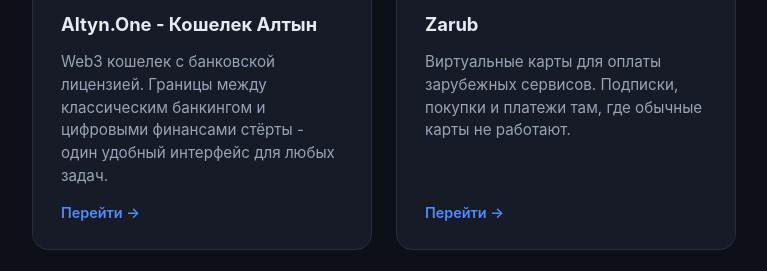
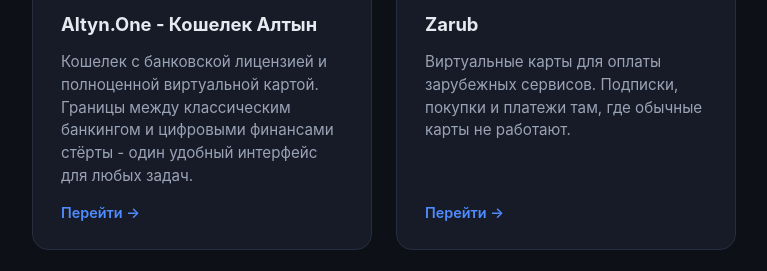
Before and after one commit to AgnimaGocran/cards-sky-server, a plain HTML site: page index.html in a window 1280 px wide. Shown: the part 204-475 px from the top of the page, without its empty margins (256-1023 px from the left). Drawn offline with Linux system fonts and the light colour scheme.

Commit message:
Kimi tile, short dashes, altyn wording

```diff
--- a/index.html
+++ b/index.html
@@ -65,7 +65,7 @@
     <a class="tile" href="https://altyn.one?altyn=QEIw1iR" target="_blank" rel="noopener">
       <div class="logo"><img src="altyn-mark.svg" alt="Altyn.One" style="max-width:56px;border-radius:50%"></div>
       <h2>Altyn.One - Кошелек Алтын</h2>
-      <p>Web3 кошелек с банковской лицензией. Границы между классическим банкингом и цифровыми финансами стёрты - один удобный интерфейс для любых задач.</p>
+      <p>Кошелек с банковской лицензией и полноценной виртуальной картой. Границы между классическим банкингом и цифровыми финансами стёрты - один удобный интерфейс для любых задач.</p>
       <span class="cta">Перейти →</span>
     </a>
     <a class="tile" href="https://zarub.io/?ref=XW6QTZ" target="_blank" rel="noopener">
```
